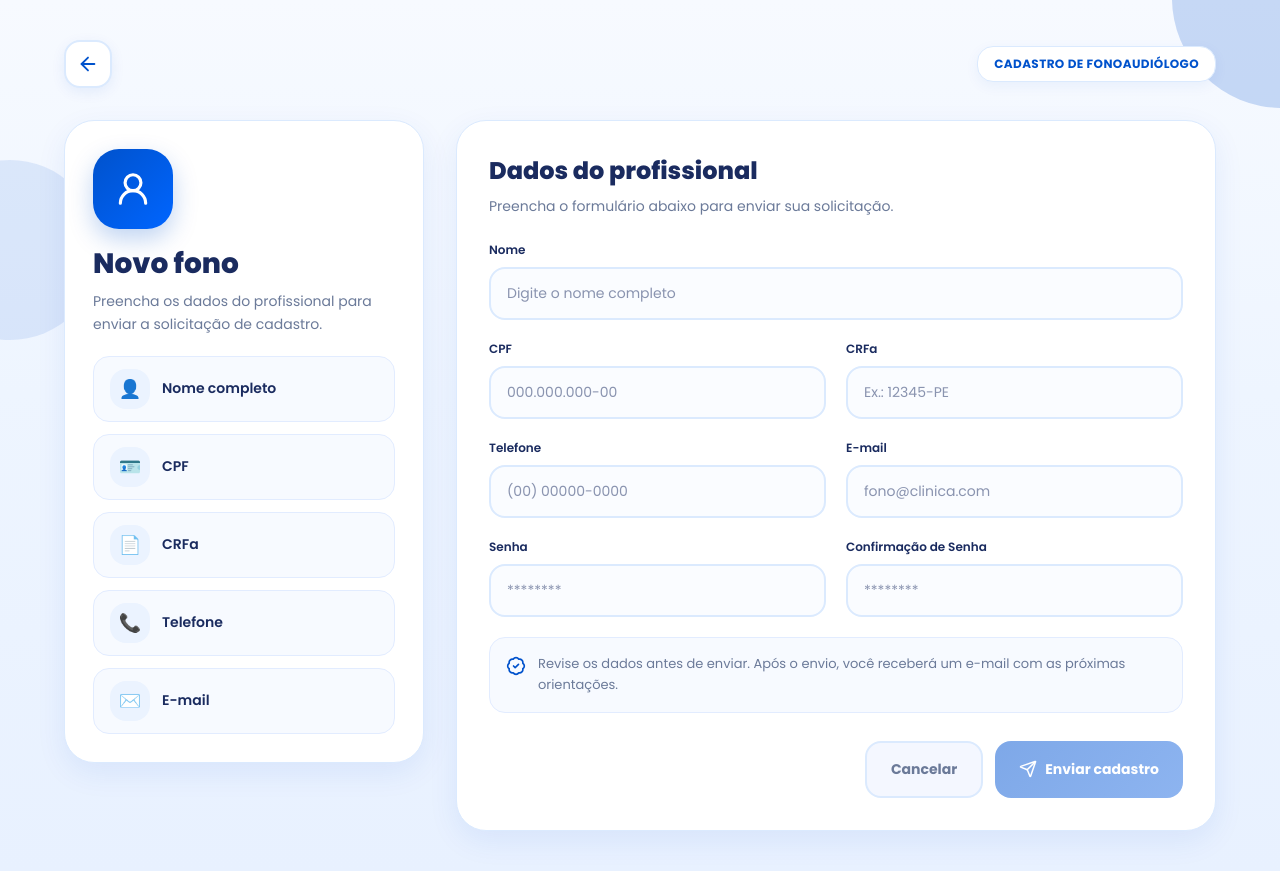
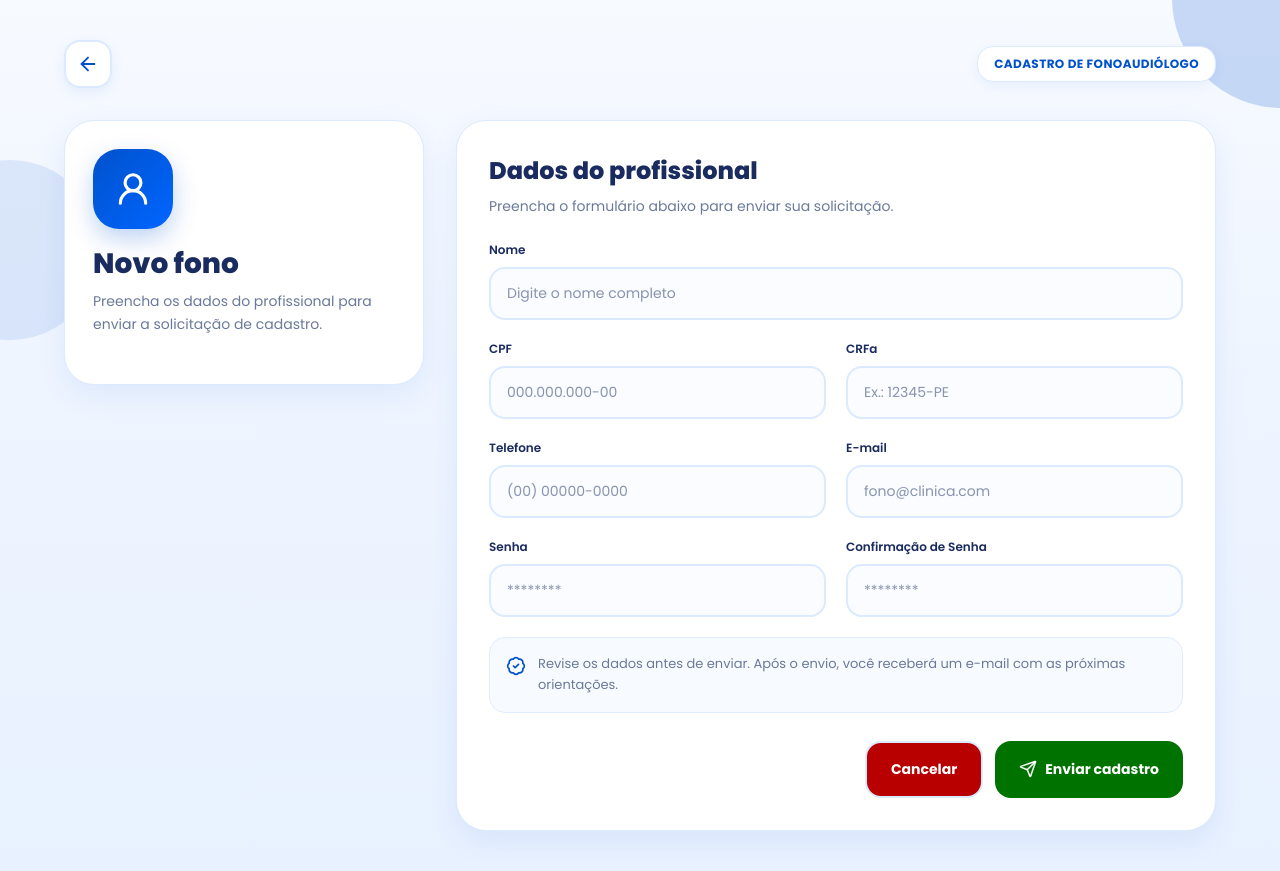
Before and after one commit to FONO-IA/fono-ia, a React (Vite) app in the folder Front/: page /cadastro-fono in a window 1280 px wide. Built offline with nearby package versions, Linux system fonts and the light colour scheme.

Commit message:
style: alterando estilização dos botôes

```diff
--- a/Front/src/app/AddExercise.tsx
+++ b/Front/src/app/AddExercise.tsx
@@ -282,7 +282,7 @@ I
               <div className="flex items-center justify-between mb-8">
                 <div>
                   <h2 style={{ fontSize: 30, fontWeight: 700, color: "#1A2B5F" }}>
-                    Configurar exercício
+                    Cadastrar Exercício
                   </h2>
                   <p style={{ fontSize: 15, color: "#6B7A99", marginTop: 8 }}>
                     Preencha os dados ou use a IA para montar tudo automaticamente
@@ -390,16 +390,30 @@ I
                       </Field>
 
                       <Field label="Nível" icon={<CheckCircle2 size={16} color="#0052CC" />}>
-                        <select
-                          value={form.nivel}
-                          onChange={(e) => updateField("nivel", e.target.value)}
-                          className="w-full"
-                          style={inputStyle}
-                        >
-                          <option>Fácil</option>
-                          <option>Médio</option>
-                          <option>Avançado</option>
-                        </select>
+
+                      <div className="flex gap-2">
+                        {(["Fácil", "Médio", "Avançado"] as Level[]).map((nivel) => {
+                          const isActive = form.nivel === nivel;
+                          return (
+                            <button
+                              key={nivel}
+                              type="button"
+                              onClick={() => updateField("nivel", nivel)}
+                              className="flex-1 py-3 rounded-2xl transition-all"
+                              style={{
+                                border: isActive ? "2px solid #0052CC" : "1.5px solid #DBEAFE",
+                                background: isActive ? "#EBF3FF" : "#F8FBFF",
+                                color: isActive ? "#0052CC" : "#6B7A99",
+                                fontSize: 13,
+                                fontWeight: 700,
+                                cursor: "pointer",
+                              }}
+                            >
+                              {nivel}
+                            </button>
+                          );
+                        })}
+                      </div>
                       </Field>
 
                       <div className="col-span-2">
--- a/Front/src/app/AddPatient.tsx
+++ b/Front/src/app/AddPatient.tsx
@@ -195,7 +195,7 @@ export function AddPatient() {
                         style={{
                           fontSize: 13,
                           fontWeight: 500,
-                          color: "#6B7A99",
+                          color: "#000073",
                           marginBottom: 8,
                           display: "block",
                         }}
@@ -222,7 +222,7 @@ export function AddPatient() {
                         style={{
                           fontSize: 13,
                           fontWeight: 500,
-                          color: "#6B7A99",
+                          color: "#000073",
                           marginBottom: 8,
                           display: "block",
                         }}
@@ -250,7 +250,7 @@ export function AddPatient() {
                         style={{
                           fontSize: 13,
                           fontWeight: 500,
-                          color: "#6B7A99",
+                          color: "#000073",
                           marginBottom: 8,
                           display: "block",
                         }}
@@ -277,7 +277,7 @@ export function AddPatient() {
                         style={{
                           fontSize: 13,
                           fontWeight: 500,
-                          color: "#6B7A99",
+                          color: "#000073",
                           marginBottom: 8,
                           display: "block",
                         }}
@@ -326,7 +326,7 @@ export function AddPatient() {
                         style={{
                           fontSize: 13,
                           fontWeight: 500,
-                          color: "#6B7A99",
+                          color: "#000073",
                           marginBottom: 8,
                           display: "block",
                         }}
@@ -355,7 +355,7 @@ export function AddPatient() {
                         style={{
                           fontSize: 13,
                           fontWeight: 500,
-                          color: "#6B7A99",
+                          color: "#000073",
                           marginBottom: 8,
                           display: "block",
                         }}
@@ -382,7 +382,7 @@ export function AddPatient() {
                         style={{
                           fontSize: 13,
                           fontWeight: 500,
-                          color: "#6B7A99",
+                          color: "#000073",
                           marginBottom: 8,
                           display: "block",
                         }}
@@ -409,7 +409,7 @@ export function AddPatient() {
                         style={{
                           fontSize: 13,
                           fontWeight: 500,
-                          color: "#6B7A99",
+                          color: "#000073",
                           marginBottom: 8,
                           display: "block",
                         }}
@@ -441,11 +441,11 @@ export function AddPatient() {
                     onClick={() => navigate("/admin")}
                     className="px-8 py-3.5 rounded-2xl transition-all hover:bg-gray-100"
                     style={{
-                      background: "#fff",
+                      background: "#B90000",
                       border: "2px solid #DBEAFE",
                       fontSize: 15,
                       fontWeight: 600,
-                      color: "#6B7A99",
+                      color: "#fff",
                       cursor: "pointer",
                     }}
                   >
@@ -453,10 +453,9 @@ export function AddPatient() {
                   </button>
                   <button
                     onClick={handleSave}
-                    className="flex-1 px-8 py-3.5 rounded-2xl flex items-center justify-center gap-2 transition-all hover:opacity-90"
+                    className="px-8 py-3.5 rounded-2xl flex items-center justify-center gap-2 transition-all hover:opacity-90"
                     style={{
-                      background:
-                        "linear-gradient(135deg, #0052CC, #0065FF)",
+                      background:"#007200",
                       fontSize: 15,
                       fontWeight: 600,
                       color: "#fff",
@@ -465,7 +464,7 @@ export function AddPatient() {
                     }}
                   >
                     <Save size={20} />
-                    Salvar e Gerar Código
+                    Salvar
                   </button>
                 </div>
               </div>
@@ -558,7 +557,7 @@ export function AddPatient() {
                       style={{
                         fontSize: 12,
                         fontWeight: 500,
-                        color: "#6B7A99",
+                        color: "#000073",
                         marginBottom: 6,
                         display: "block",
                       }}
--- a/Front/src/app/CadastroFonoPage.tsx
+++ b/Front/src/app/CadastroFonoPage.tsx
@@ -414,40 +414,6 @@ export function CadastroFonoPage() {
                     de cadastro.
                   </p>
 
-                  <div className="space-y-3">
-                    {[
-                      { icon: "👤", text: "Nome completo" },
-                      { icon: "🪪", text: "CPF" },
-                      { icon: "📄", text: "CRFa" },
-                      { icon: "📞", text: "Telefone" },
-                      { icon: "✉️", text: "E-mail" },
-                    ].map((item) => (
-                      <div
-                        key={item.text}
-                        className="flex items-center gap-3 rounded-2xl px-4 py-3"
-                        style={{
-                          background: "#F7FAFF",
-                          border: "1px solid #E2ECFF",
-                        }}
-                      >
-                        <div
-                          className="w-10 h-10 rounded-2xl flex items-center justify-center"
-                          style={{ background: "#EBF3FF" }}
-                        >
-                          <span style={{ fontSize: 18 }}>{item.icon}</span>
-                        </div>
-                        <p
-                          style={{
-                            fontSize: 14,
-                            fontWeight: 600,
-                            color: "#1A2B5F",
-                          }}
-                        >
-                          {item.text}
-                        </p>
-                      </div>
-                    ))}
-                  </div>
                 </div>
 
                 {/* Formulário */}
@@ -720,8 +686,8 @@ export function CadastroFonoPage() {
                         onClick={() => navigate(-1)}
                         className="w-full sm:w-auto px-6 py-4 rounded-2xl transition-all active:scale-95"
                         style={{
-                          background: "#F4F7FF",
-                          color: "#6B7A99",
+                          background: "#B90000",
+                          color: "#fff",
                           border: "2px solid #DBEAFE",
                           fontFamily: "'Poppins', sans-serif",
                           fontSize: 14,
@@ -737,9 +703,7 @@ export function CadastroFonoPage() {
                         disabled={submitted}
                         className="w-full sm:w-auto px-6 py-4 rounded-2xl flex items-center justify-center gap-2 transition-all active:scale-95"
                         style={{
-                          background: isValid
-                            ? "linear-gradient(135deg, #0052CC, #0065FF)"
-                            : "linear-gradient(135deg, #7EA8E8, #8DB4F0)",
+                          background:"#007200",
                           color: "#fff",
                           border: "none",
                           fontFamily: "'Poppins', sans-serif",
--- a/Front/src/app/ChildExercise.tsx
+++ b/Front/src/app/ChildExercise.tsx
@@ -982,8 +982,8 @@ export function ChildExercise() {
                       className="absolute rounded-full"
                       style={{
                         background: `${exercise.color}15`,
-                        width: 120,
-                        height: 120,
+                        width: 80,
+                        height: 80,
                       }}
                       animate={{
                         scale: [1, 1.18, 1],
@@ -999,8 +999,8 @@ export function ChildExercise() {
                       className="absolute rounded-full"
                       style={{
                         background: `${exercise.color}10`,
-                        width: 120,
-                        height: 120,
+                        width: 80,
+                        height: 80,
                       }}
                       animate={{
                         scale: [1, 1.35, 1],
```
